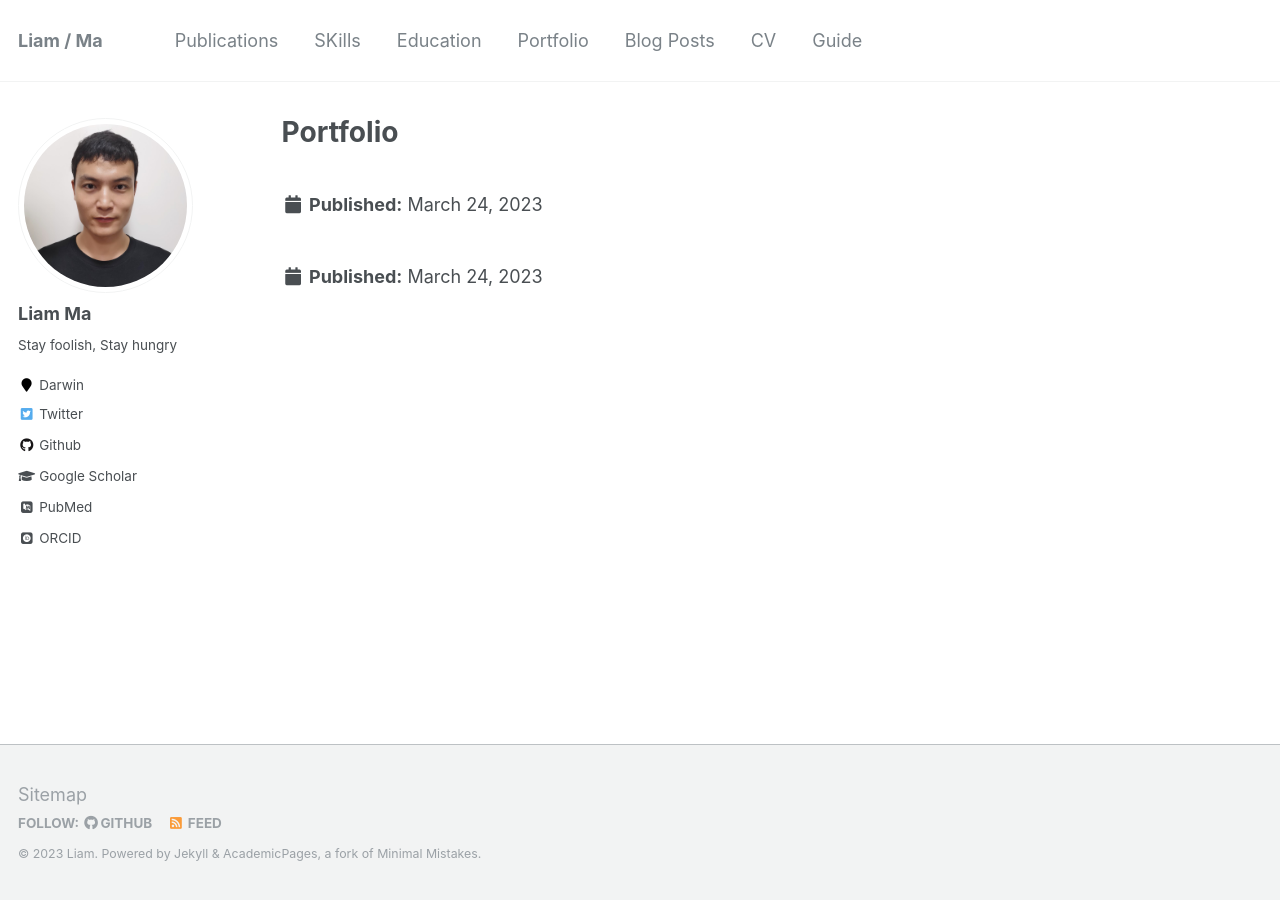
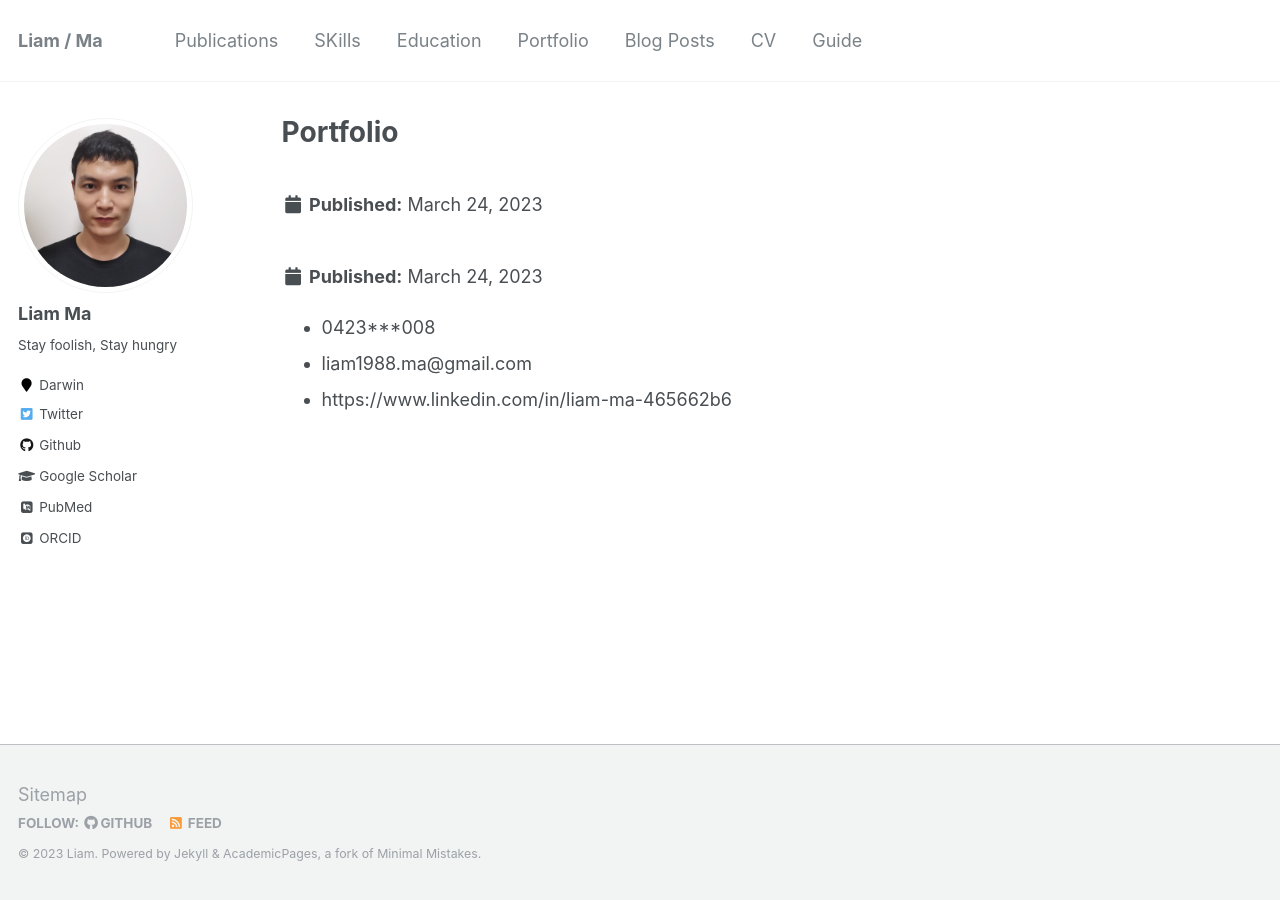
Before and after one commit to zhangguoyuansh/zhangguoyuansh.github.io, a Jekyll site: the page built from _pages/portfolio.html, in a window 1280 px wide. Built offline with Jekyll 4.4.1, drawn with Linux system fonts in a browser that asks for light colours; some web fonts are replaced.

Commit message:
Update portfolio.html

```diff
--- a/_pages/portfolio.html
+++ b/_pages/portfolio.html
@@ -11,3 +11,9 @@ author_profile: true
 {% for post in site.portfolio %}
   {% include archive-single.html %}
 {% endfor %}
+
+<ul>
+  <li>0423***008</li>
+  <li>liam1988.ma@gmail.com</li>
+  <li>https://www.linkedin.com/in/liam-ma-465662b6</li>
+</ul>
```
